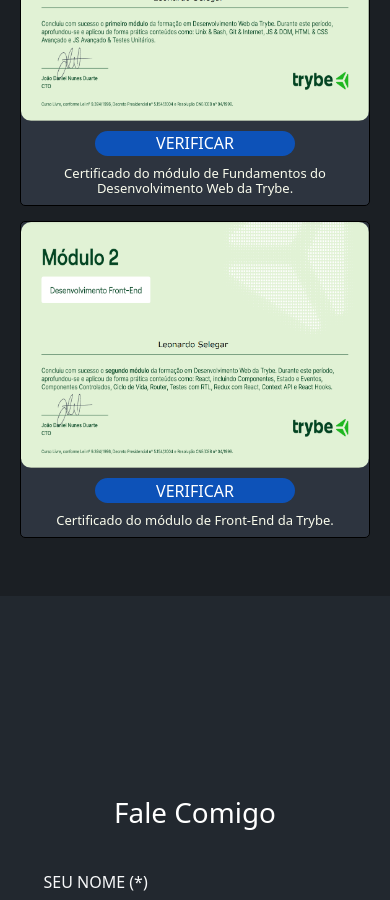
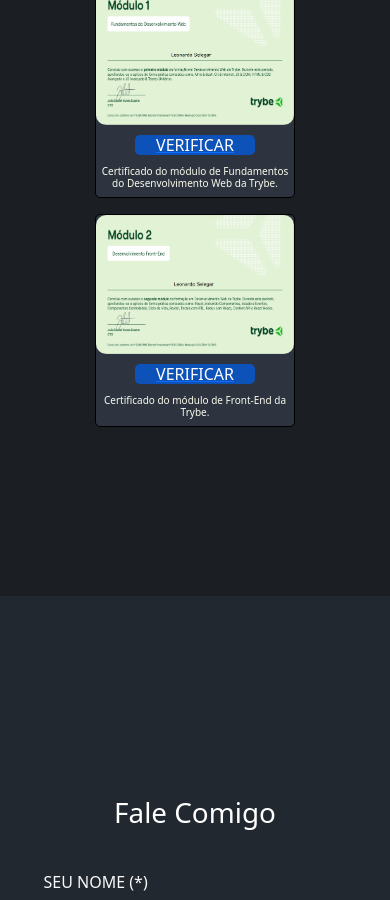
Before and after one commit to Leonardo-Selegar/Leonardo-Selegar.github.io, a React (Create React App) app: page / in a window 390 px wide. Shown: the part 3860-4760 px from the top of the page. Built offline with nearby package versions, Linux system fonts and the light colour scheme.

Commit message:
Feat: Certificados responsive

```diff
--- a/src/styles/certificados.css
+++ b/src/styles/certificados.css
@@ -71,3 +71,26 @@
   background-color: white;
   color: #0D52B8;
 }
+
+.certificados-description {
+  font-size: small;
+  text-align: center;
+}
+
+@media screen and (max-width: 760px){
+  .card-certificados {
+    width: 200px;
+  }
+  .certificados-description {
+    font-size: x-small;
+    text-align: center;
+  }
+  .btn-card {
+    width: 120px;
+    height: 20px;
+    border-radius: 5px;
+    display: flex;
+    justify-content: center;
+    align-items: center;
+  }
+}
--- a/src/styles/sobremim.css
+++ b/src/styles/sobremim.css
@@ -67,11 +67,6 @@
 .text-sobre-trybe {
   width: 40vw;
   margin-right: 1vw;
-}
-
-.certificados-description {
-  font-size: small;
-  text-align: center;
 }
 
 @media screen and (max-width: 1700px) and (min-width: 1401px){
```
